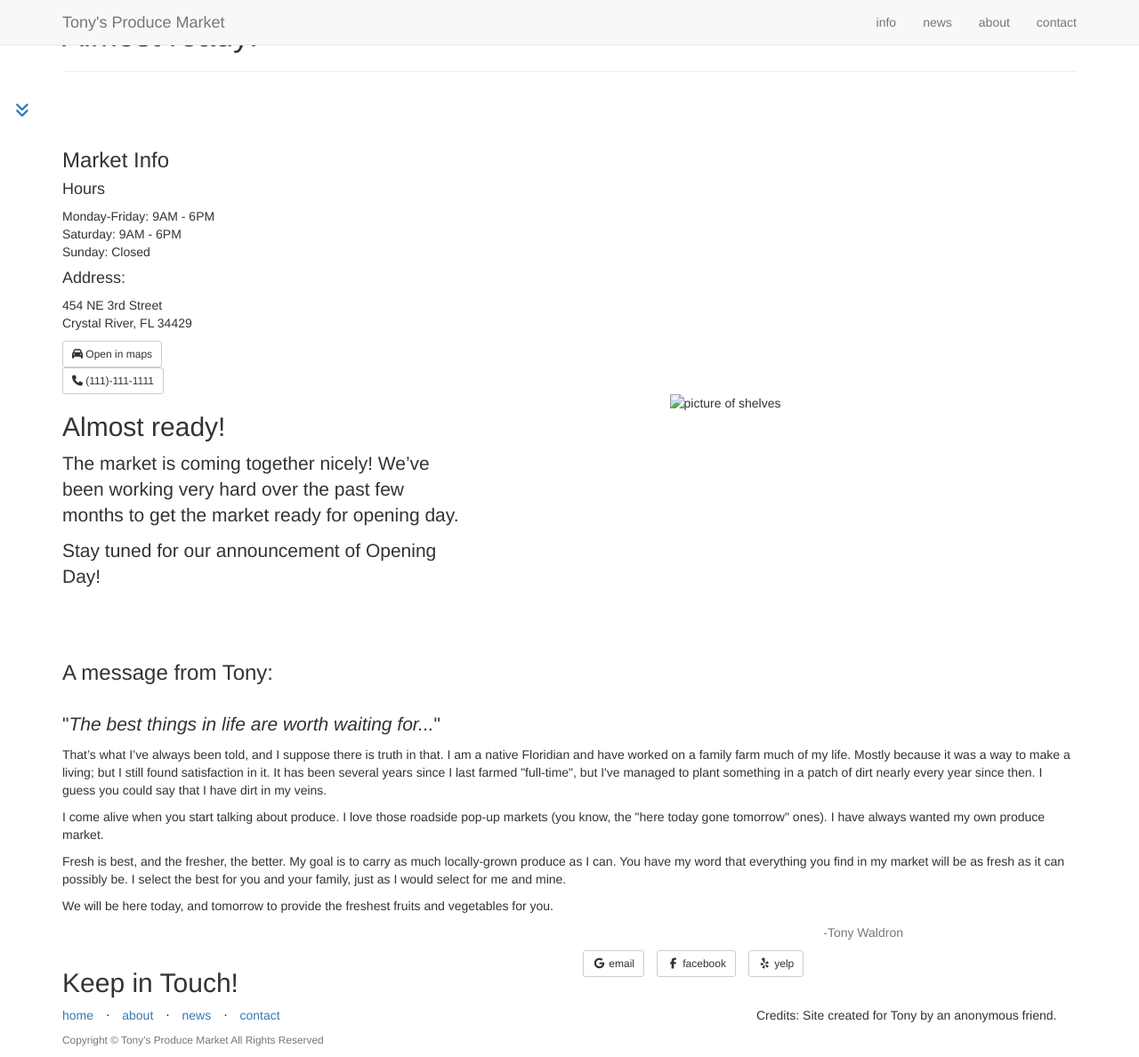
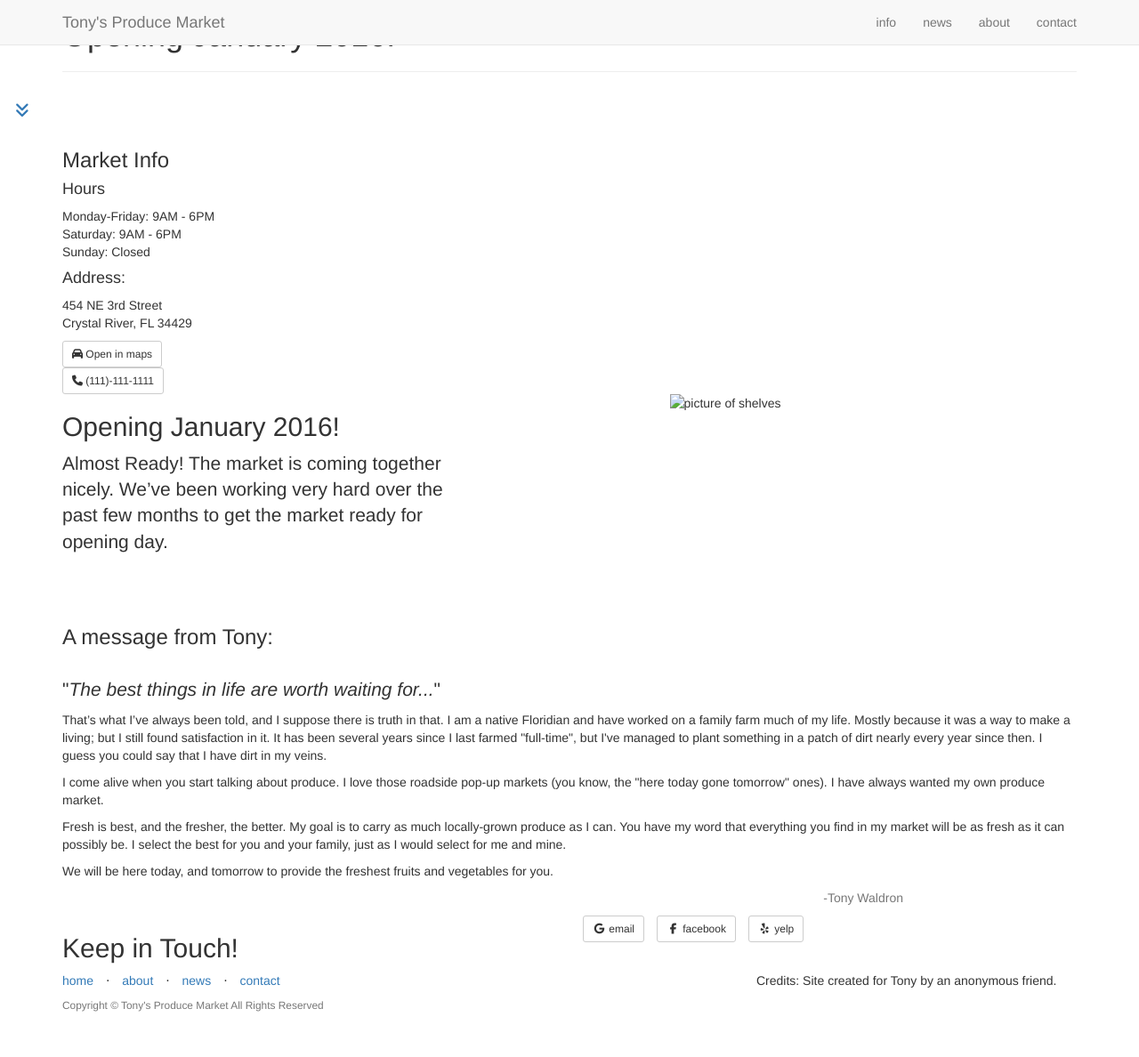
Before and after one commit to TonysProduceMarket/tonysproducemarket.com, a Jekyll site: the page built from _posts/2015-09-23-news.markdown, in a window 1280 px wide and 1188 px high. Shown: the whole window at 89% size. Built offline with Jekyll 4.4.1, drawn with Linux system fonts in a browser that asks for light colours; nearby versions of some CDN libraries; library files that are not in the unit come from our copies.

Commit message:
Changed post to say opening January 2016

```diff
--- a/_posts/2015-09-23-news.markdown
+++ b/_posts/2015-09-23-news.markdown
@@ -3,9 +3,7 @@ layout: default
 img: shelves.jpg
 imgalt: "picture of shelves"
 category: News
-title: Almost ready!
+title: Opening January 2016!
 description: Still at work preparing the market for prime time!
 ---
-The market is coming together nicely! We've been working very hard over the past few months to get the market ready for opening day.
-
-<p>Stay tuned for our announcement of Opening Day! </p>
+Almost Ready! The market is coming together nicely. We've been working very hard over the past few months to get the market ready for opening day.
```
